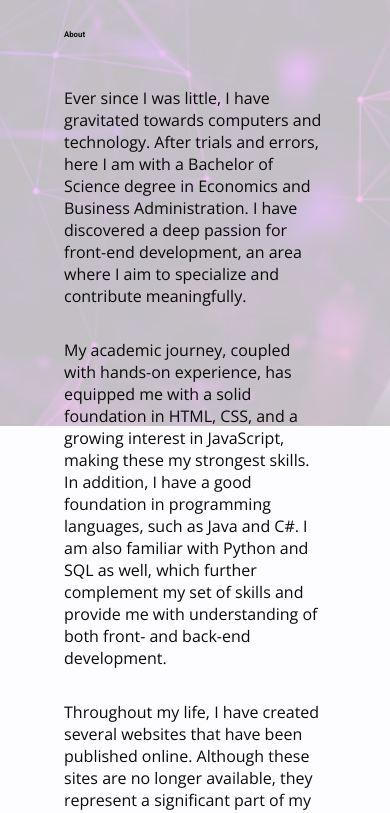
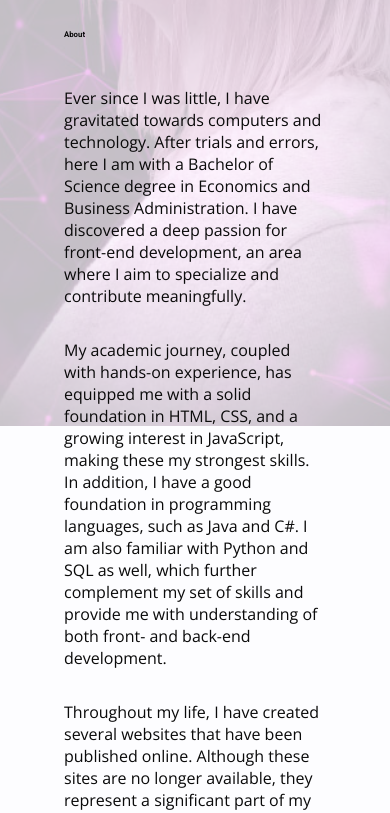
Before and after one commit to mmkarkko/WebpageProject2, a plain HTML site: page index.html in a window 390 px wide. Shown: the part 418-1231 px from the top of the page. Drawn offline with nearby package versions, Linux system fonts and the light colour scheme.

Commit message:
Background positioning & responsivity fine

```diff
--- a/styles.css
+++ b/styles.css
@@ -332,9 +332,10 @@ p {
     left: 0; /* Lisätty */
     width: 100%;
     height: 100vh; /* Muutettu */
-    /* padding-bottom: 56.25%; */ /* Poistettu */
+    /* padding-bottom: 56.25%;  /* Poistettu */
     background-image: var(--hero-background-image);
-    background-position: center;
+
+    background-position: 80% top;
     background-size: cover;
     background-repeat: no-repeat;
     z-index: -1; /* Lisätty */
```
